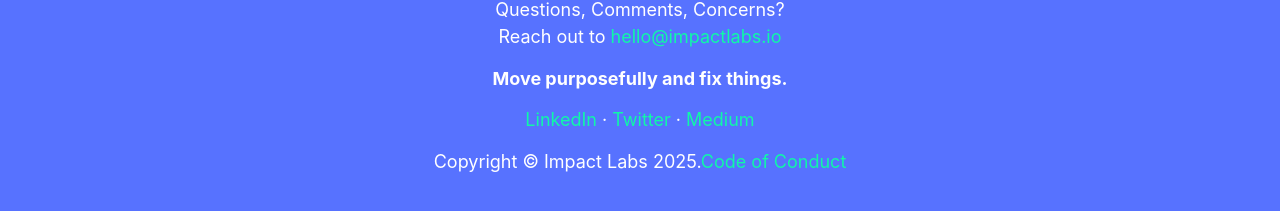
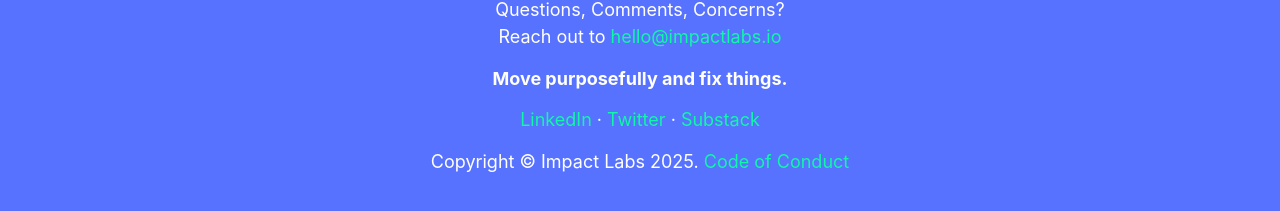
Before and after one commit to impact-labs/impact-labs.github.io, a Jekyll site: the page built from pages/home.html, in a window 1280 px wide and 900 px high, scrolled down 3281 px. Shown: the part 621-832 px from the top of the window. Built offline with Jekyll 4.4.1, drawn with Linux system fonts in a browser that asks for light colours; a script that is not in the unit is left out.

Commit message:
Update footer.html

```diff
--- a/_includes/footer.html
+++ b/_includes/footer.html
@@ -11,8 +11,8 @@
             Move purposefully and fix things.
           </b>
         </p>
-        <p><a target="_blank" href="https://www.linkedin.com/company/impactlabs">LinkedIn</a>  ·  <a target="_blank" href="https://twitter.com/impactlabs_io">Twitter</a>  ·  <a target="_blank" href="https://medium.com/impact-labs">Medium</a></p>
+        <p><a target="_blank" href="https://www.linkedin.com/company/impactlabs">LinkedIn</a>  ·  <a target="_blank" href="https://twitter.com/impactlabs_io">Twitter</a>  ·  <a target="_blank" href="https://impactlabs.io/">Substack</a></p>
         <p>
-            Copyright &copy; Impact Labs 2025.<a target="_blank" href="https://docs.google.com/document/d/11rG_I1-jbV9INWTXWyhvDNLHPxTPtrBW7ZMhqVfc2b8/edit">Code of Conduct</a>
+            Copyright &copy; Impact Labs 2025. <a target="_blank" href="https://docs.google.com/document/d/11rG_I1-jbV9INWTXWyhvDNLHPxTPtrBW7ZMhqVfc2b8/edit">Code of Conduct</a>
         </p>
 </footer>
```
